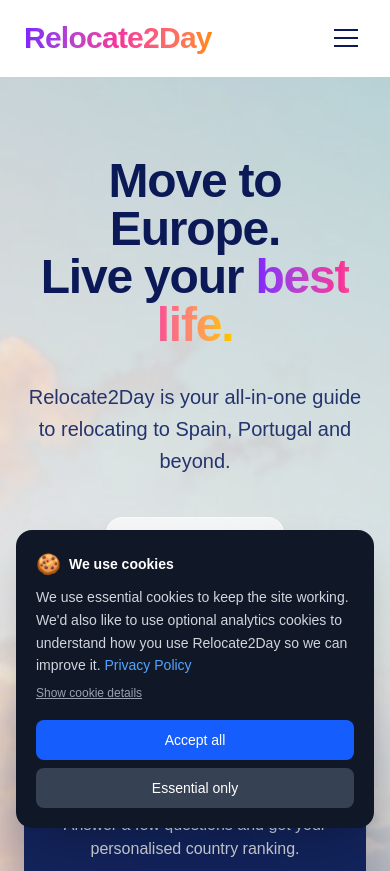
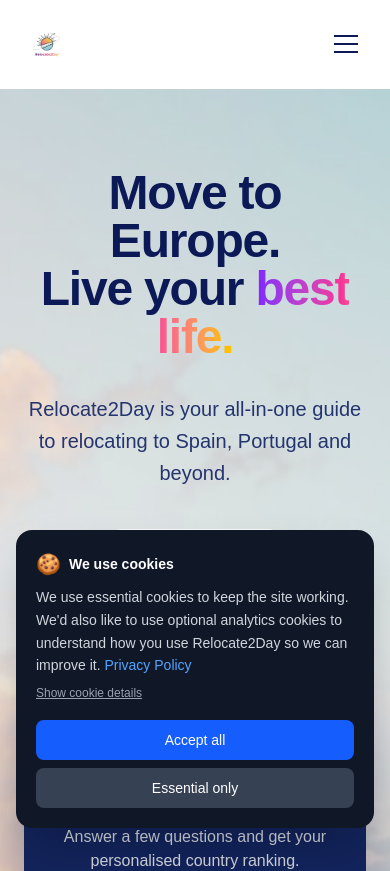
Before and after one commit to ZeppaVentures/Relocate2Day, a Next.js app: page / in a window 390 px wide. Shown: the top 871 px of the page. Built offline with nearby package versions, Linux system fonts and the light colour scheme; no server answers.

Commit message:
Add logo image to navbar and mobile menu

```diff
--- a/app/page.tsx
+++ b/app/page.tsx
@@ -198,11 +198,13 @@
       {/* NAVIGATION */}
       <header className="sticky top-0 z-50 border-b border-white/30 bg-white/70 backdrop-blur-xl">
         <div className="mx-auto flex max-w-7xl items-center justify-between px-6 py-5">
-          <div className="text-3xl font-black tracking-tight">
-            <span className="bg-gradient-to-r from-violet-600 via-pink-500 to-orange-400 bg-clip-text text-transparent">
-              Relocate2Day
-            </span>
-          </div>
+          <Link href="/">
+            <img
+              src="/Relocate2day_logo_transparent_v2.png"
+              alt="Relocate2Day"
+              className="h-12 w-auto"
+            />
+          </Link>
           <nav className="hidden items-center gap-8 text-sm font-semibold md:flex">
   <a href="#countries" className="hover:text-violet-600 transition">Countries</a>
   <a href="#features" className="hover:text-violet-600 transition">Features</a>
@@ -246,9 +248,11 @@
           <div style={{ flex: 1, backgroundColor: "rgba(0,0,0,0.7)" }} onClick={() => setMobileMenuOpen(false)} />
           <div style={{ width: "288px", backgroundColor: "white", height: "100%", boxShadow: "0 25px 50px rgba(0,0,0,0.3)", display: "flex", flexDirection: "column" }}>
             <div className="flex items-center justify-between px-6 py-5 border-b border-gray-100">
-              <span className="text-xl font-black bg-gradient-to-r from-violet-600 via-pink-500 to-orange-400 bg-clip-text text-transparent">
-                Relocate2Day
-              </span>
+              <img
+                src="/Relocate2day_logo_transparent_v2.png"
+                alt="Relocate2Day"
+                className="h-10 w-auto"
+              />
               <button onClick={() => setMobileMenuOpen(false)} className="text-gray-400 hover:text-gray-600 text-2xl">✕</button>
             </div>
             <nav className="flex flex-col px-6 py-8 gap-6 text-[#0B1957] font-semibold text-lg flex-1">
```
